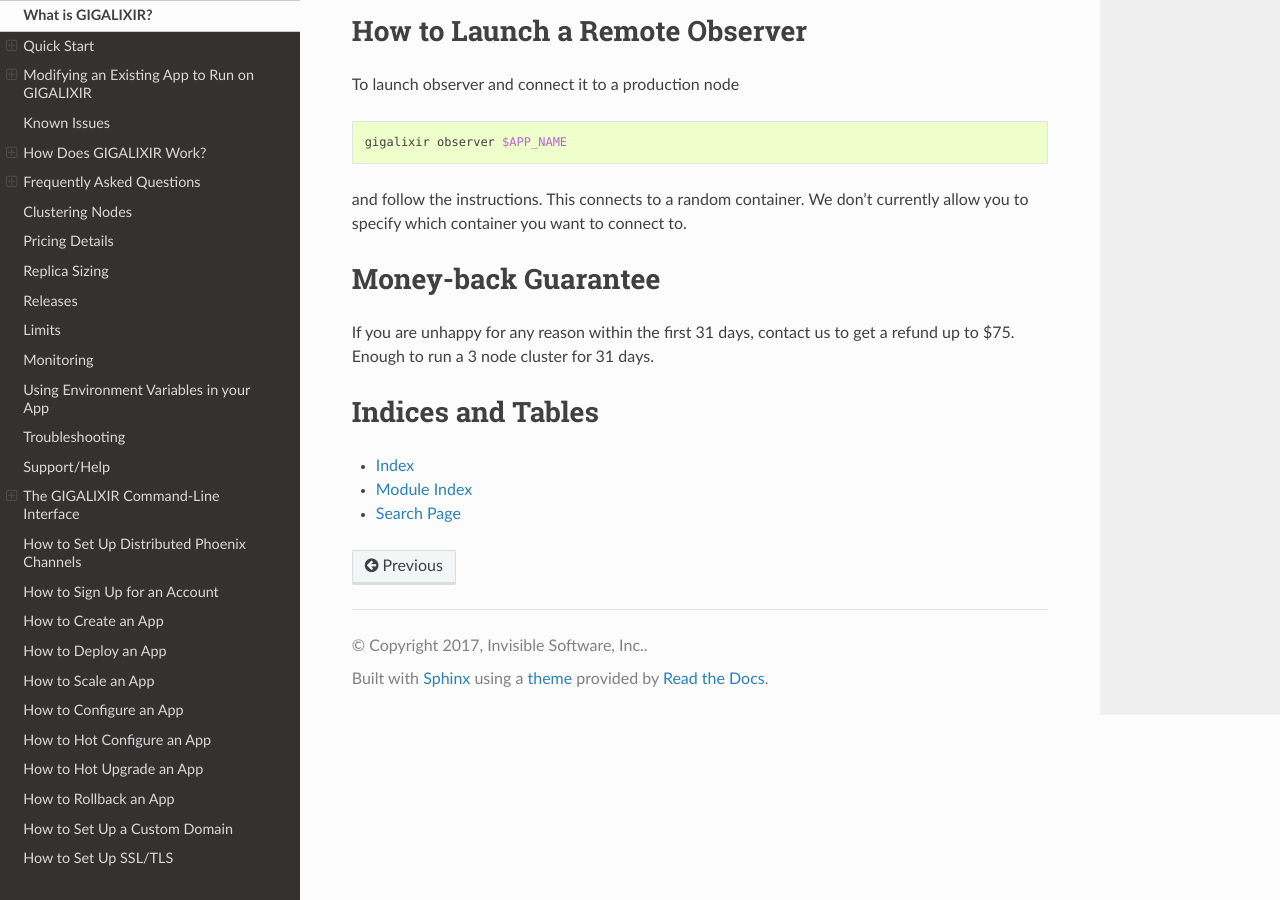
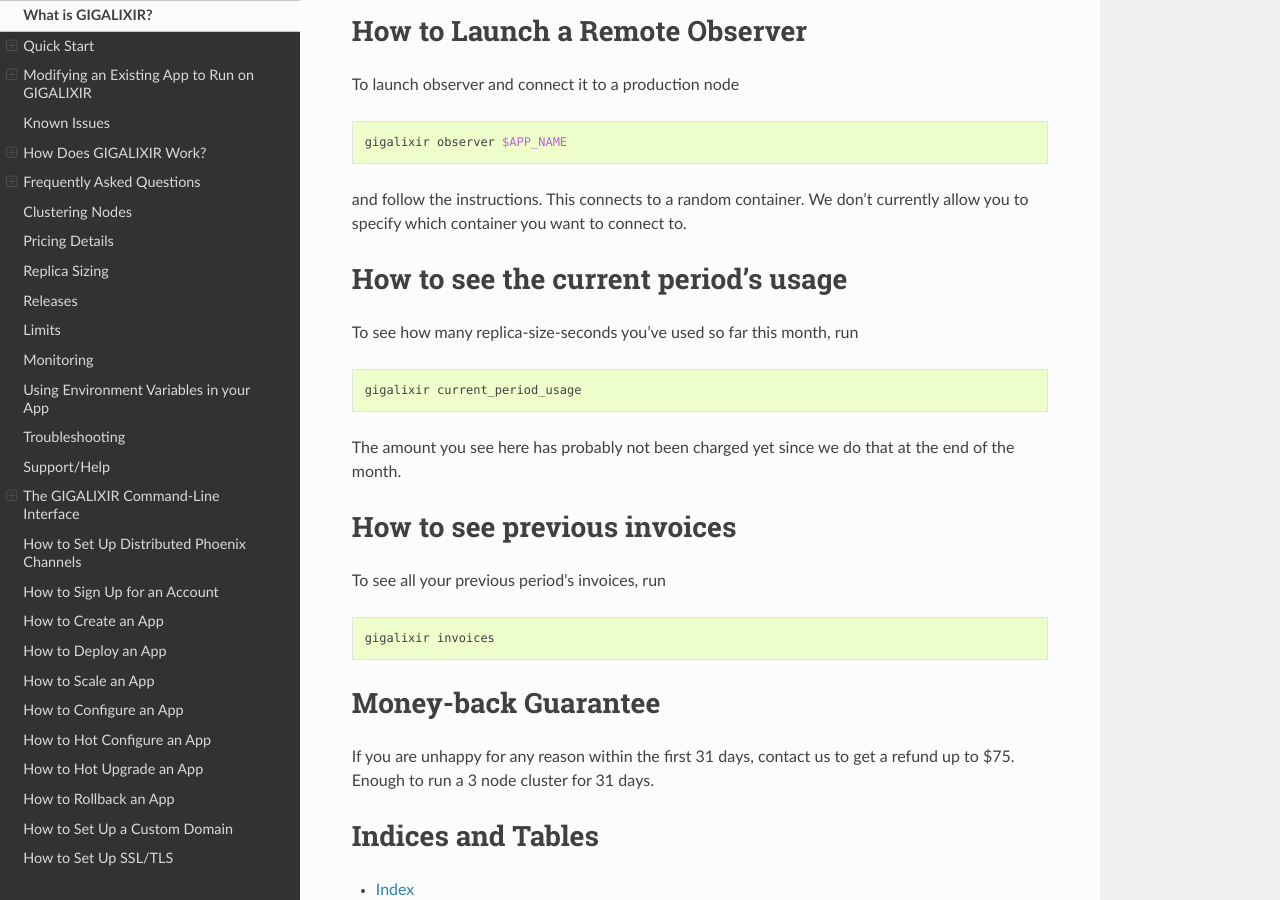
Before and after one commit to gigalixir/gigalixir-cli, a Sphinx documentation site: the page built from docs/source/main.rst, in a window 1280 px wide and 900 px high, scrolled down 24414 px. Built offline with Sphinx 7.4.7 and the Read the Docs theme 2.0.0, drawn with Linux system fonts in a browser that asks for light colours.

Commit message:
update docs for new commands.

```diff
--- a/docs/source/main.rst
+++ b/docs/source/main.rst
@@ -983,6 +983,26 @@ To launch observer and connect it to a production node
 
 and follow the instructions. This connects to a random container. We don't currently allow you to specify which container you want to connect to.
 
+How to see the current period's usage
+=====================================
+
+To see how many replica-size-seconds you've used so far this month, run
+
+.. code-block:: bash
+
+    gigalixir current_period_usage
+
+The amount you see here has probably not been charged yet since we do that at the end of the month.
+
+How to see previous invoices
+============================
+
+To see all your previous period's invoices, run
+
+.. code-block:: bash
+
+    gigalixir invoices
+
 .. _`money back guarantee`:
 
 Money-back Guarantee
```
